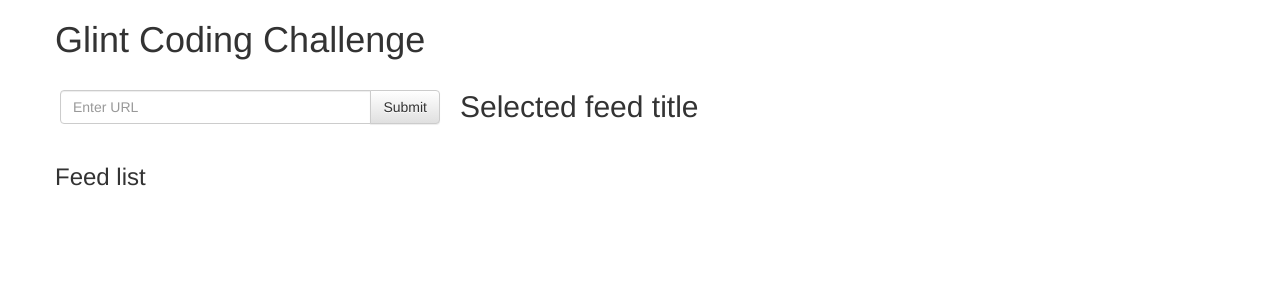
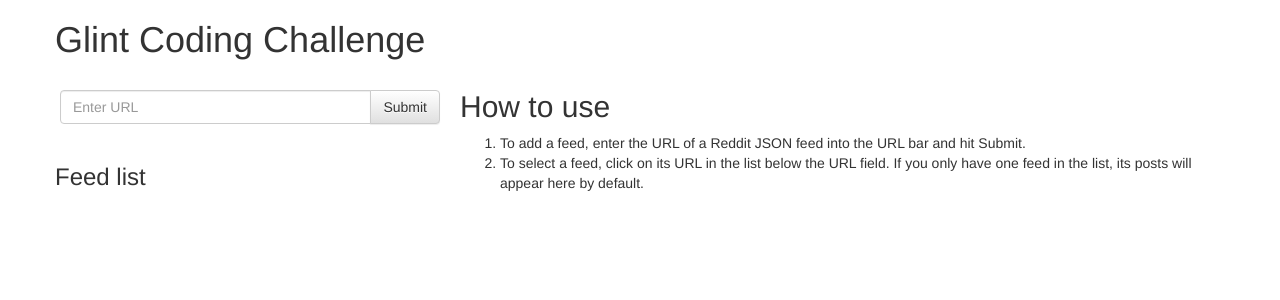
Before and after one commit to sengeezer/tnilg, a React (Create React App) app: page / in a window 1280 px wide. Shown: the top 300 px of the page. Built offline with nearby package versions, Linux system fonts and the light colour scheme.

Commit message:
Started integration of routing

```diff
--- a/src/App.js
+++ b/src/App.js
@@ -1,8 +1,10 @@
 import React, { Component } from 'react';
 import { Grid, Row, Col } from 'react-bootstrap';
+import { BrowserRouter, Route, Switch } from 'react-router-dom';
 import 'bootstrap/dist/css/bootstrap.css';
 import 'bootstrap/dist/css/bootstrap-theme.css';
 
+import Main from './components/Main';
 import PostsList from './containers/PostsList';
 import FeedList from './containers/FeedList';
 
@@ -17,7 +19,14 @@
           <Row>
             <FeedList />
             <Col xs={12} md={8}>
-              <PostsList />
+              <BrowserRouter>
+                <div>
+                  <Switch>
+                    <Route path="/feeds/:id" component={PostsList} />
+                    <Route path="/" component={Main} />
+                  </Switch>
+                </div>
+              </BrowserRouter>
             </Col>
           </Row>
         </Grid>
```
